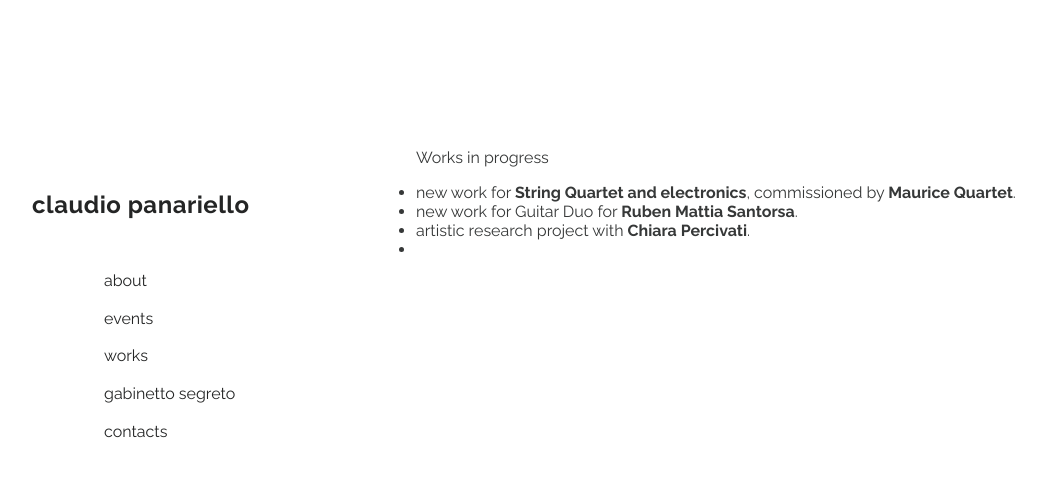
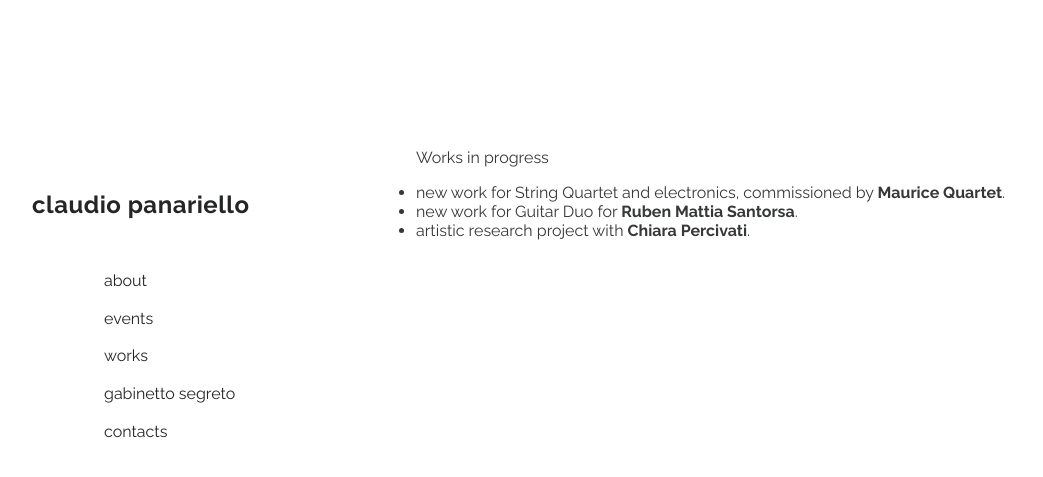
Before and after one commit to claudiopanariello/claudiopanariello.github.io, a Jekyll site: the page built from works/_posts/2021-10-07-in_progress.markdown, in a window 1280 px wide. Shown: the top 477 px of the page, without its empty margins (108-1151 px from the left). Built offline with Jekyll 4.4.1, drawn with Linux system fonts in a browser that asks for light colours.

Commit message:
new works

```diff
--- a/works/_posts/2021-10-07-in_progress.markdown
+++ b/works/_posts/2021-10-07-in_progress.markdown
@@ -7,10 +7,9 @@ published: true
 
 Works in progress
 
-- new work for **String Quartet and electronics**, commissioned by [**Maurice Quartet**][maurice].
+- new work for String Quartet and electronics, commissioned by [**Maurice Quartet**][maurice].
 - new work for Guitar Duo for [**Ruben Mattia Santorsa**][ruben].
 - artistic research project with [**Chiara Percivati**][chiara].
--
 
 
 [maurice]: https://www.quartettomaurice.com/it
```
